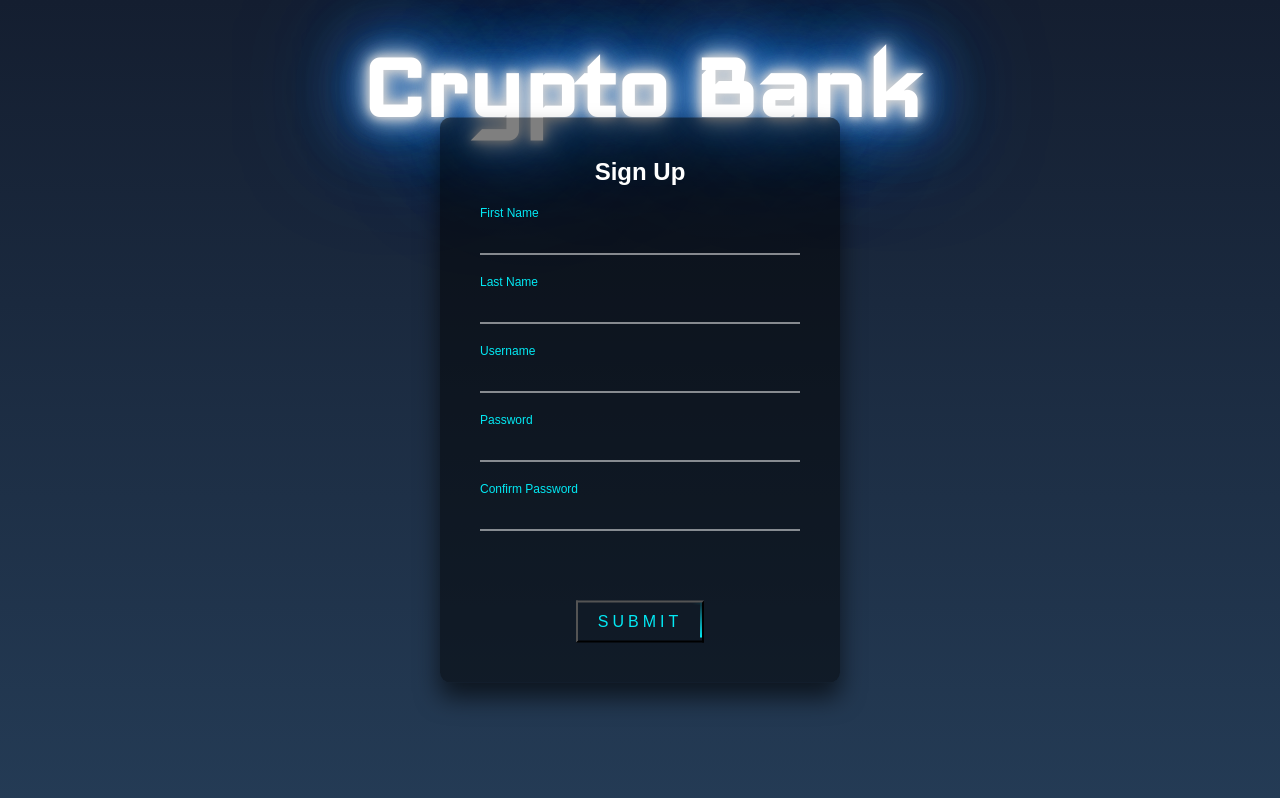
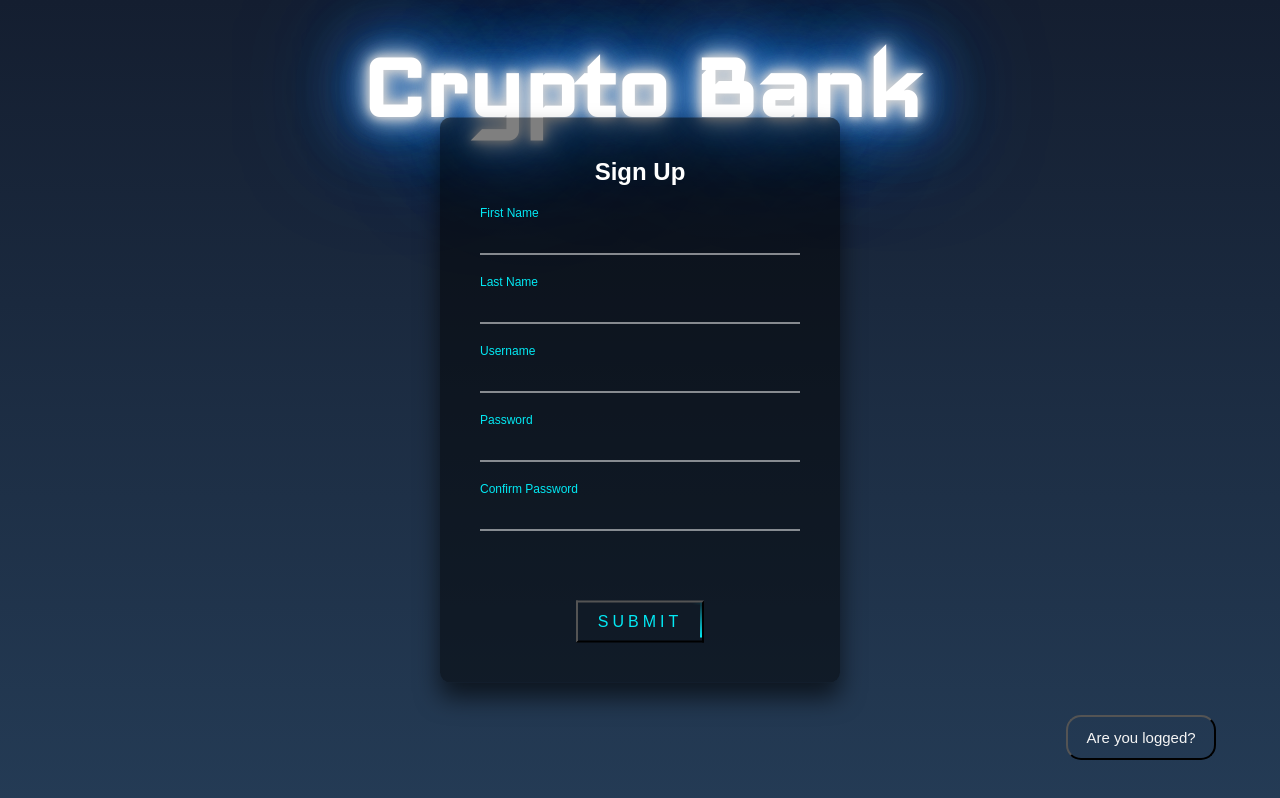
Before and after one commit to PereReynesSolera/Solera_BankPractice, a React (Create React App) app: page / in a window 1280 px wide. Built offline with nearby package versions, Linux system fonts and the light colour scheme.

Commit message:
Added buttons for loggin-signing up way and signing up-loggin way and their functionalities

```diff
--- a/src/components/Login/Login.js
+++ b/src/components/Login/Login.js
@@ -8,6 +8,10 @@ const LoginComponent = () => {
 
     const naving = () => {
         navigate("/principal");
+    }
+
+    const travel = () => {
+        navigate("/");
     }
 
     return (
@@ -35,6 +39,7 @@ const LoginComponent = () => {
                     </button>
                 </form>
             </div>
+            <button className='loggeo pseudo-button' type='submit' onClick={travel}>Not an ACCOUNT?</button>
         </div>
     );
 };
--- a/src/components/Register/Form.css
+++ b/src/components/Register/Form.css
@@ -241,3 +241,15 @@ html {
       margin-top: 1rem;
     }
   }
+
+  .loggeo{
+    width: 10em;
+    height: 3em;
+    font-size: 15px;
+    border-radius: 1em;
+    color: whitesmoke;
+    position: absolute;
+    bottom: 5%;
+    right: 5%;
+    background: transparent;
+  }
--- a/src/components/Register/Form.js
+++ b/src/components/Register/Form.js
@@ -13,6 +13,7 @@ const FormComponent = () => {
     let pwdBool = false;
     let userContent = "";
     let pwdContent = "";
+
 
     const regexCheck = (id, content) => {
 
@@ -67,6 +68,10 @@ const FormComponent = () => {
           }
     }
 
+    const travel = () => {
+        navigate("/login");
+    }
+
     return (
         <div className="container">
             <div>
@@ -104,6 +109,7 @@ const FormComponent = () => {
                     </button>
                 </form>
             </div>
+            <button className='loggeo pseudo-button' type='submit' onClick={travel}>Are you logged?</button>
         </div>
     );
 };
```
